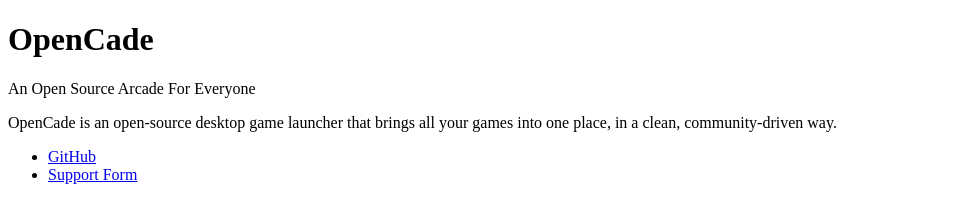
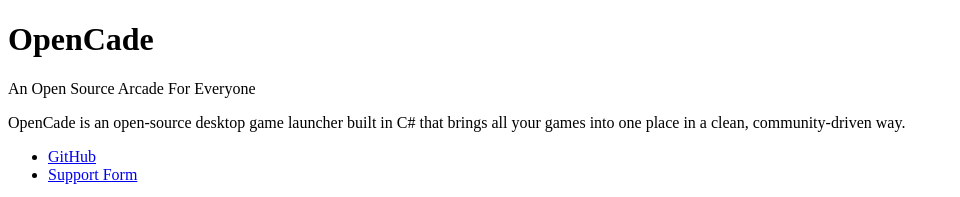
Before and after one commit to SimuCorps/OpenCade, a plain HTML site: page opencade.com/index.html in a window 1280 px wide. Shown: the top 197 px of the page, without its empty margins (0-960 px from the left). Drawn offline with Linux system fonts and the light colour scheme.

Commit message:
readme and site update

```diff
--- a/opencade.com/index.html
+++ b/opencade.com/index.html
@@ -8,7 +8,7 @@
 <body>
   <h1>OpenCade</h1>
   <p>An Open Source Arcade For Everyone</p>
-  <p>OpenCade is an open-source desktop game launcher that brings all your games into one place, in a clean, community-driven way.</p>
+  <p>OpenCade is an open-source desktop game launcher built in C# that brings all your games into one place in a clean, community-driven way.</p>
   <ul>
     <li>
       <a href="https://github.com/SimuCorps/OpenCade" target="_blank">GitHub</a>
```
Also changed, not shown: 1 other file.
